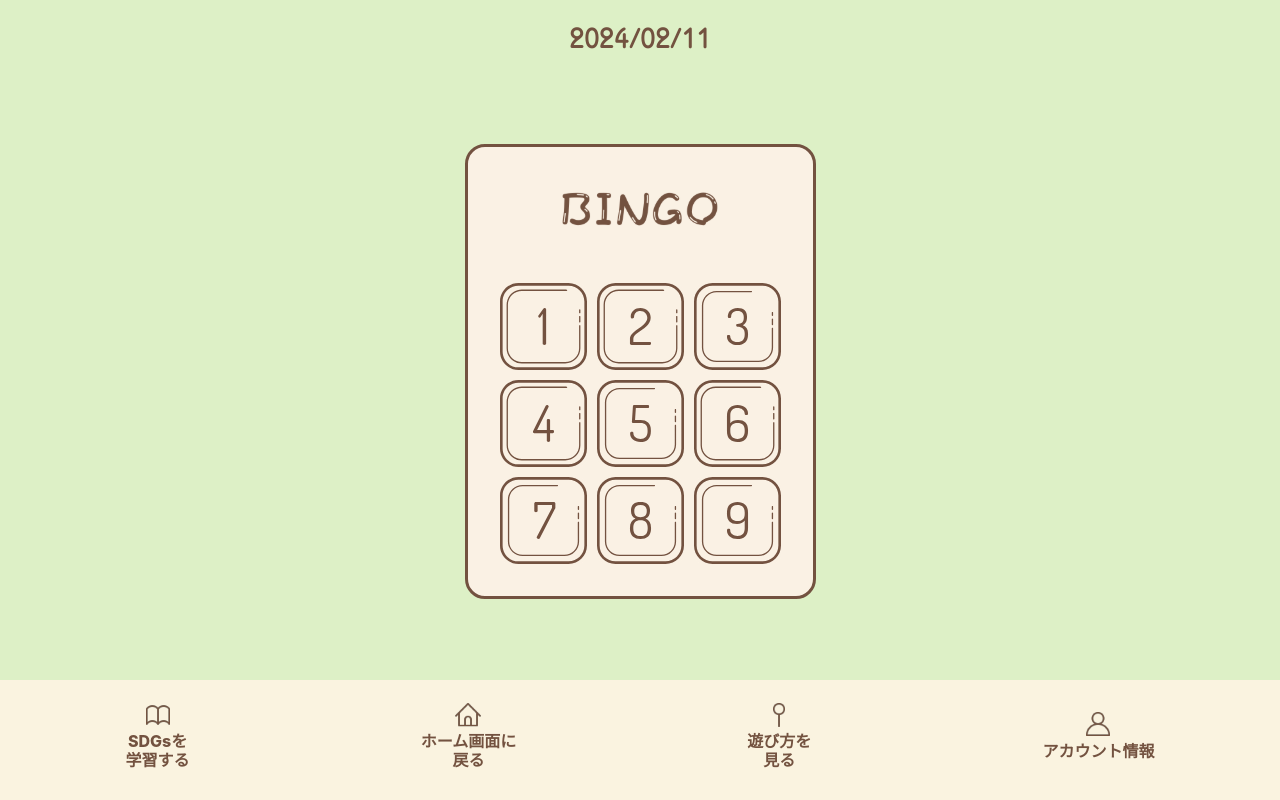
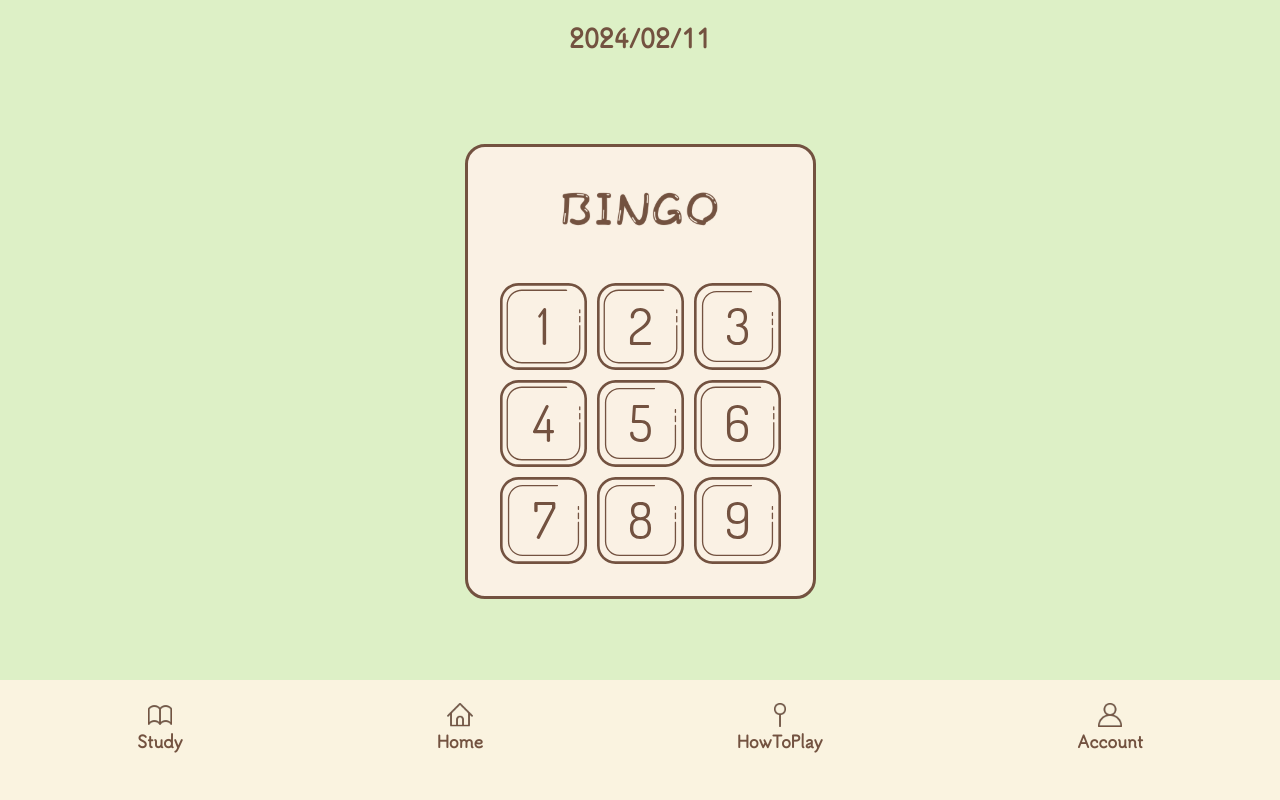
Before and after one commit to rn-vn/solution-2024, a React (Create React App) app: page /home-bingo in a window 1280 px wide. Built offline with nearby package versions, Linux system fonts and the light colour scheme.

Commit message:
style: footer

```diff
--- a/src/components/HomeFooter.css
+++ b/src/components/HomeFooter.css
@@ -39,7 +39,6 @@ a {
 .p-footer {
   color: #735240;
   font-size: 12px;
-  font-family: Inter;
   font-weight: 800;
   word-wrap: break-word;
 }
--- a/src/components/HomeFooter.js
+++ b/src/components/HomeFooter.js
@@ -15,26 +15,26 @@ const HomeFooter = () => {
 
         <div className="footer-item">
           <a href="/learning/">
-            <img src={StudySDGs} alt="SDGsを学習する" width={30} height={30} />
-            <p className='p-footer'>SDGsを<br />学習する</p>
+            <img src={StudySDGs} alt="Study" width={30} height={30} />
+            <p className='p-footer'>Study</p>
           </a>
         </div>
         <div className="footer-item">
           <a href="/">
-            <img src={BacktoHome} alt="ホーム画面に戻る" width={30} height={30} />
-            <p className='p-footer'>ホーム画面に<br />戻る</p>
+            <img src={BacktoHome} alt="Home" width={30} height={30} />
+            <p className='p-footer'>Home</p>
           </a>
         </div>
         <div className="footer-item">
           <a href="/how-to-play/">
-            <img src={HowtoPlay} alt="遊び方を見る" width={30} height={30} />
-            <p className='p-footer'>遊び方を<br />見る</p>
+            <img src={HowtoPlay} alt="HowToPlay" width={30} height={30} />
+            <p className='p-footer'>HowToPlay</p>
           </a>
         </div>
         <div className="footer-item">
           <a href="/my-page/">
-            <img src={AccuntInfo} alt="アカウント情報" width={30} height={30} />
-            <p className='p-footer'>アカウント情報</p>
+            <img src={AccuntInfo} alt="Account" width={30} height={30} />
+            <p className='p-footer'>Account</p>
           </a>
         </div>
 
```
